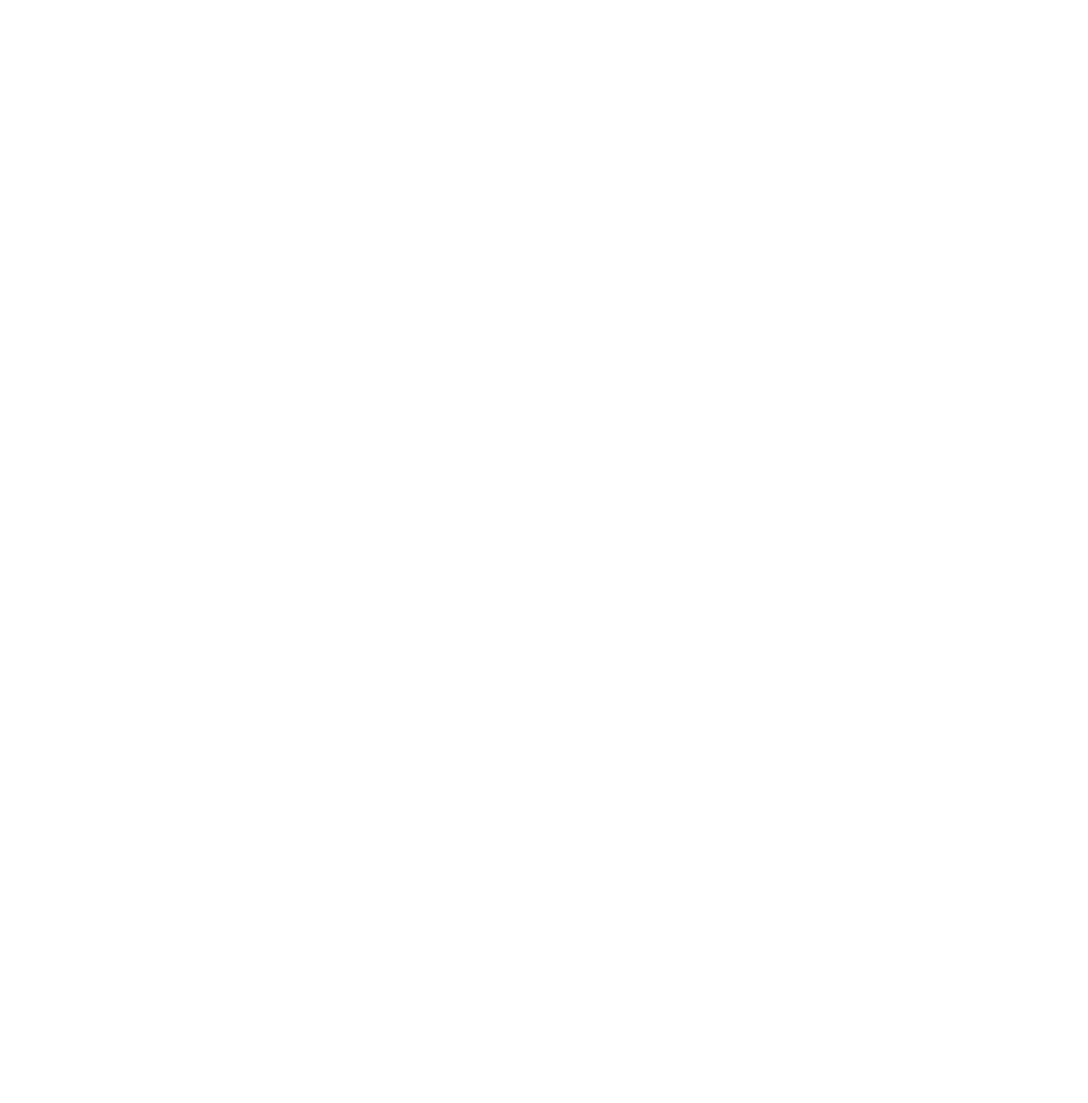
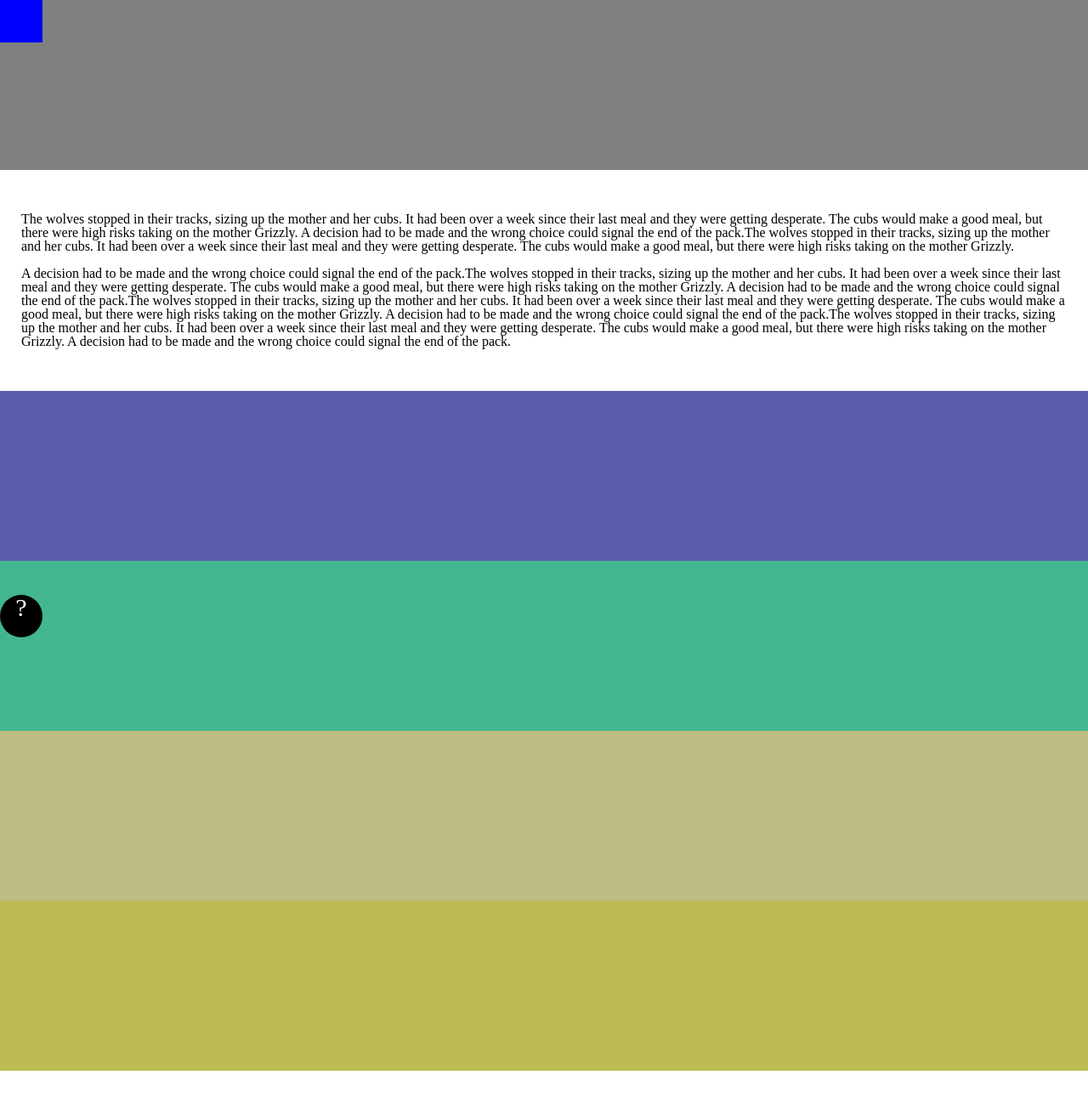
Before and after one commit to CrudeExistence/htmlcss2, a plain HTML site: page drill-3/index.html in a window 1280 px wide. Shown: the whole page at 85% size. Before the commit the page ends 800 px from the top, so only its background shows below. Drawn offline with Linux system fonts and the light colour scheme.

Commit message:
finished up enough

```diff
--- a/drill-3/index.css
+++ b/drill-3/index.css
@@ -0,0 +1,62 @@
+
+
+section {
+    position: relative;
+}
+
+#gray {
+    background-color: gray;
+    width: 100vw;
+    height: 200px;
+}
+
+#box {
+    background-color: blue;
+    width: 50px;
+    height: 50px;
+}
+
+#text {
+    /* position: relative; */
+    width: 100vw;
+    /* height: 100px; */
+    /* padding: 50px 25px; */
+    /* text-align: center; */
+}
+
+#text p {
+    margin: 50px 25px;
+}
+
+#blue {
+    background-color: rgb(92, 92, 172);
+    width: 100vw;
+    height: 200px;
+}
+#green {
+    background-color: rgb(67, 182, 144);
+    width: 100vw;
+    height: 200px;
+}
+#puke {
+    background-color: rgb(188, 188, 132);
+    width: 100vw;
+    height: 200px;
+}
+#yellow {
+    background-color: rgb(188, 188, 82);
+    width: 100vw;
+    height: 200px;
+}
+#question {
+    position: sticky;
+    right: 50px;
+    bottom: 50px;
+    background-color: black;
+    color: white;
+    border-radius: 50%;
+    height: 50px;
+    width: 50px;
+    text-align:center;
+    font-size: 30px;
+}
--- a/drill-3/index.html
+++ b/drill-3/index.html
@@ -13,9 +13,16 @@
 <body>
     <section>
         <div id="gray">
-
+            <div id="box"></div>
         </div>
         <div id="text">
+            <p>
+                The wolves stopped in their tracks, sizing up the mother and her cubs. It had been over a week since their last meal and they were getting desperate. The cubs would make a good meal, but there were high risks taking on the mother Grizzly. A decision had to be made and the wrong choice could signal the end of the pack.The wolves stopped in their tracks, sizing up the mother and her cubs. It had been over a week since their last meal and they were getting desperate. The cubs would make a good meal, but there were high risks taking on the mother Grizzly.
+                <br><br>
+
+
+                A decision had to be made and the wrong choice could signal the end of the pack.The wolves stopped in their tracks, sizing up the mother and her cubs. It had been over a week since their last meal and they were getting desperate. The cubs would make a good meal, but there were high risks taking on the mother Grizzly. A decision had to be made and the wrong choice could signal the end of the pack.The wolves stopped in their tracks, sizing up the mother and her cubs. It had been over a week since their last meal and they were getting desperate. The cubs would make a good meal, but there were high risks taking on the mother Grizzly. A decision had to be made and the wrong choice could signal the end of the pack.The wolves stopped in their tracks, sizing up the mother and her cubs. It had been over a week since their last meal and they were getting desperate. The cubs would make a good meal, but there were high risks taking on the mother Grizzly. A decision had to be made and the wrong choice could signal the end of the pack.
+            </p>
 
         </div>
         <div id="blue">
@@ -30,6 +37,9 @@
         <div id="yellow">
 
         </div>
+        <div id="question">
+            ?
+        </div>
     </section>
 </body>
 </html>
```
